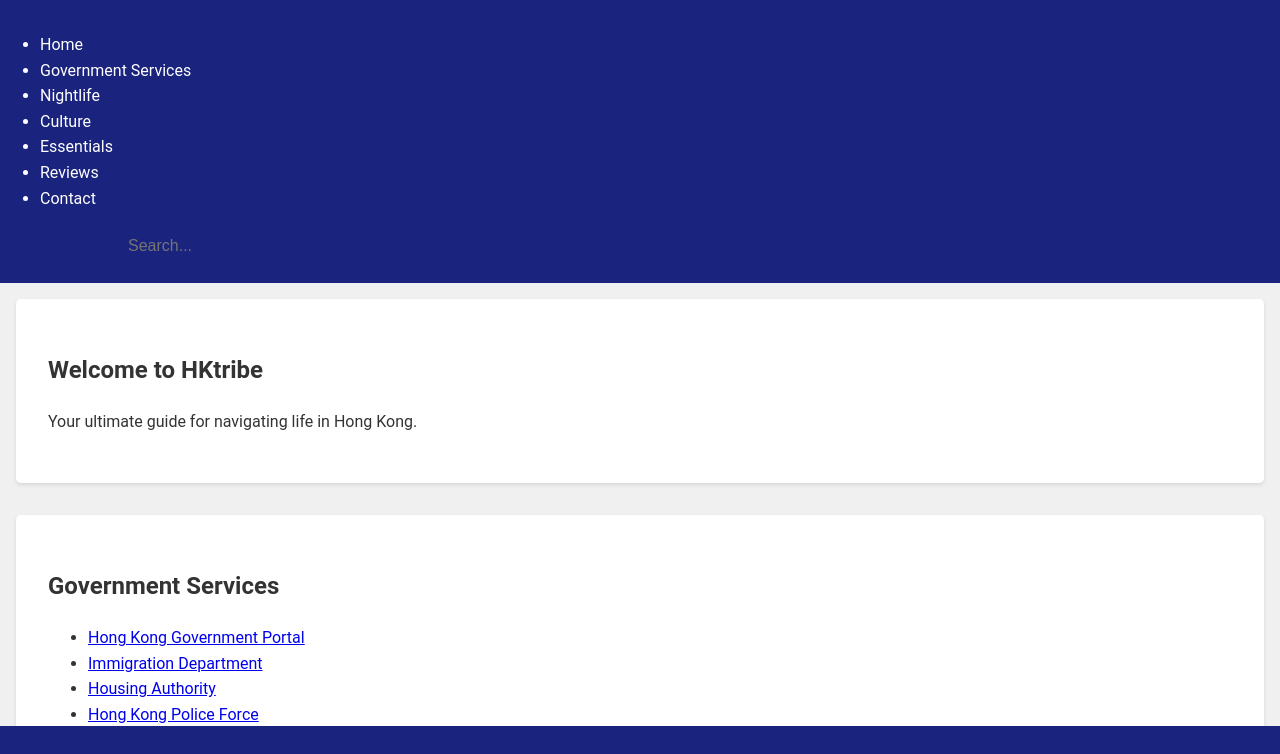
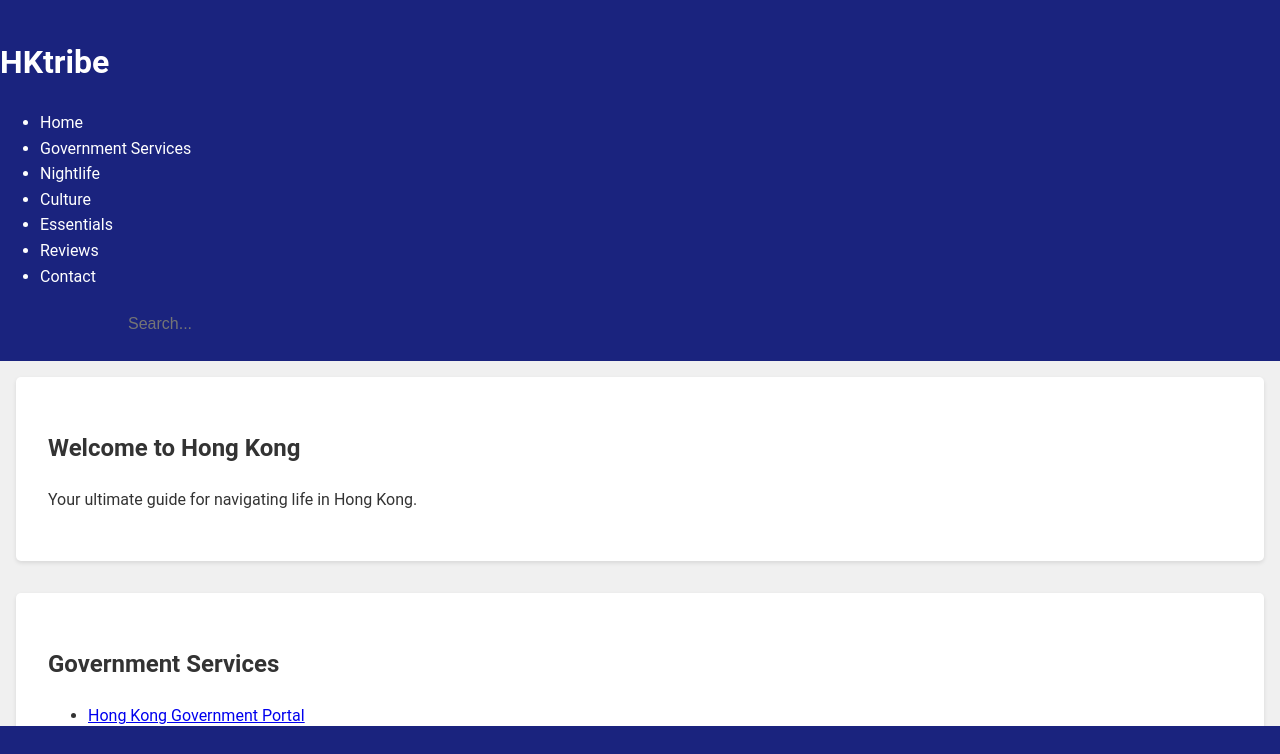
Before and after one commit to moonbadger13/HKtribe2, a plain HTML site: page index.html in a window 1280 px wide. Shown: the top 754 px of the page. Drawn offline with Linux system fonts and the light colour scheme.

Commit message:
Update index.html

```diff
--- a/index.html
+++ b/index.html
@@ -10,6 +10,7 @@
 </head>
 <body>
     <header>
+        <h1>HKtribe</h1>
         <nav>
             <ul>
                 <li><a href="#home">Home</a></li>
@@ -27,7 +28,7 @@
     </header>
     <main>
         <section id="home">
-            <h1>Welcome to HKtribe</h1>
+            <h2>Welcome to Hong Kong</h2>
             <p>Your ultimate guide for navigating life in Hong Kong.</p>
         </section>
         <section id="government-services">
```
